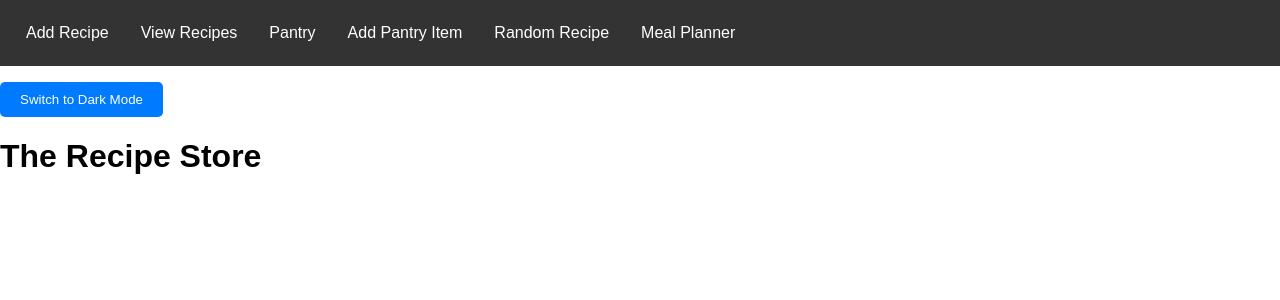
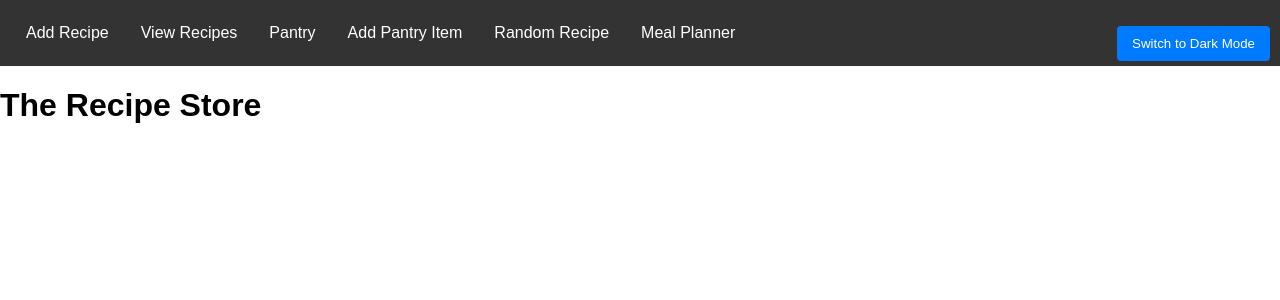
Before and after one commit to O-KenneDevWorks/RecipeStore, a React (Create React App) app in the folder web-app/: page / in a window 1280 px wide. Shown: the top 300 px of the page. Built offline with nearby package versions, Linux system fonts and the light colour scheme.

Commit message:
Update Global.css

```diff
--- a/web-app/src/components/Styling/Global.css
+++ b/web-app/src/components/Styling/Global.css
@@ -9,27 +9,25 @@ body {
 
 a {
     color: var(--link-color);
-    text-decoration: none;
-}
-
-a:hover {
-    text-decoration: underline;
 }
 
 button {
     background-color: var(--button-background-color);
     color: var(--button-text-color);
-    padding: 10px 20px;
     border: none;
-    border-radius: 5px;
+    padding: 10px 15px;
     cursor: pointer;
+    border-radius: 4px;
+}
+
+button.theme-toggle {
+    position: absolute;
+    top: 10px;
+    right: 10px;
+    background-color: var(--button-background-color);
+    color: var(--button-text-color);
 }
 
 button:hover {
-    background-color: var(--link-color);
+    opacity: 0.8;
 }
-
-button:disabled {
-    background-color: #ccc;
-    cursor: not-allowed;
-}
```
